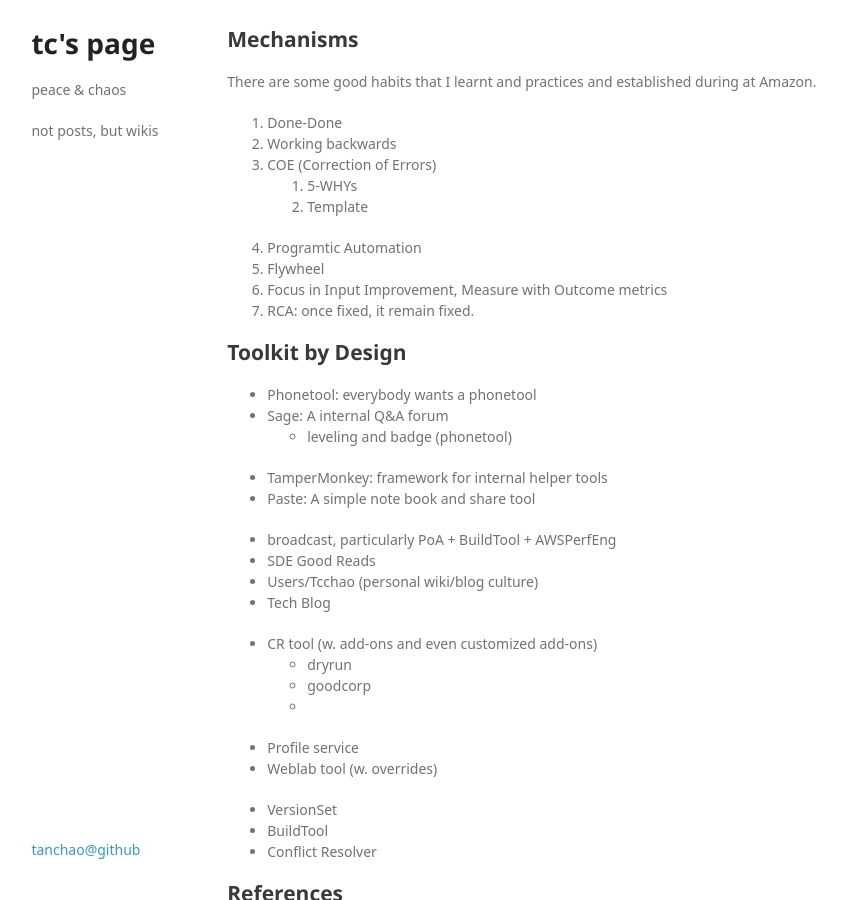
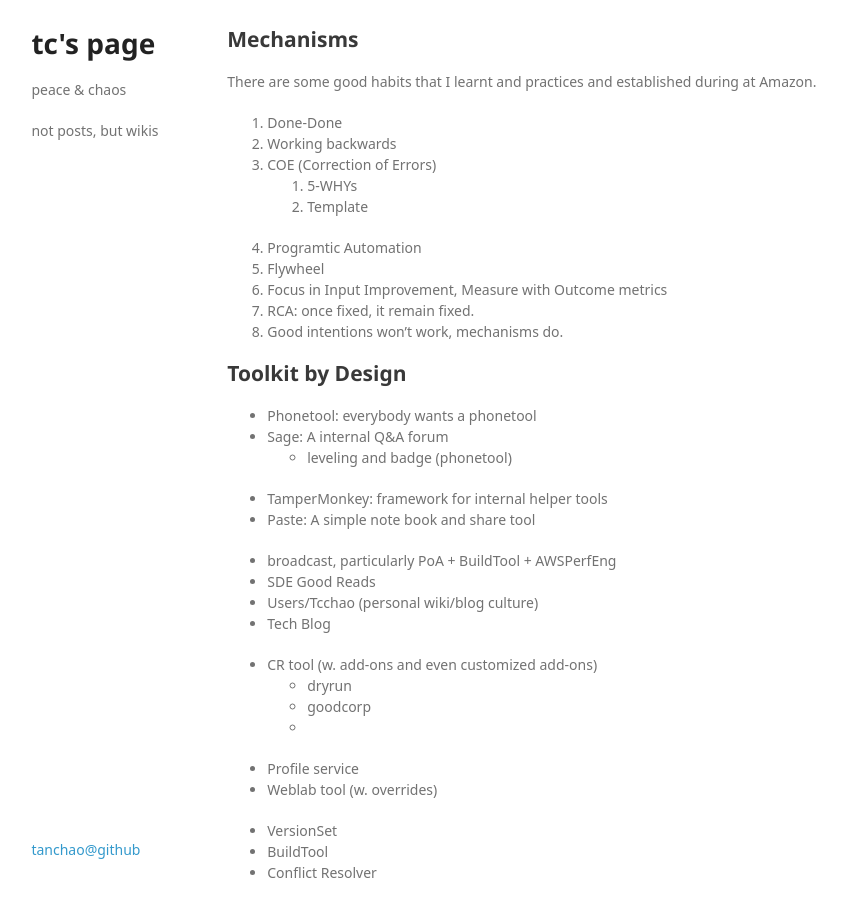
Before and after one commit to tanchao/tanchao.github.io, a Jekyll site: the page built from _posts/2022-01-20-amzn-gems.md, in a window 1280 px wide and 900 px high. Shown: the whole window, without its empty margins (119-962 px from the left). Built offline with Jekyll 4.4.1, drawn with Linux system fonts in a browser that asks for light colours; some web fonts are replaced.

Commit message:
mechanisms do

```diff
--- a/_posts/2022-01-20-amzn-gems.md
+++ b/_posts/2022-01-20-amzn-gems.md
@@ -21,6 +21,7 @@
 5. Flywheel
 6. Focus in Input Improvement, Measure with Outcome metrics
 7. RCA: once fixed, it remain fixed.
+8. Good intentions won't work, mechanisms do.
 
 
 ## Toolkit by Design
```
